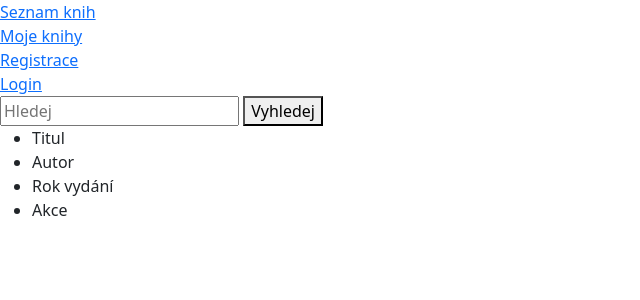
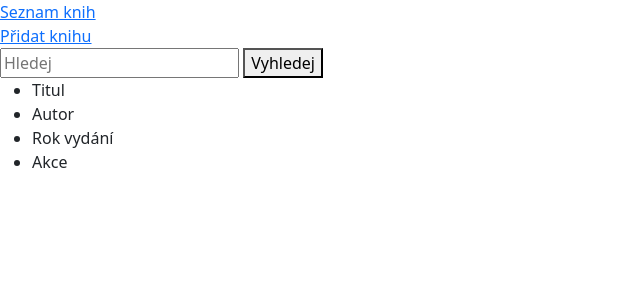
Before and after one commit to MichalEder/LibrApp, a Django app: template dj_Librapp/Librapp/templates/Librapp/index.html in a window 1280 px wide. Shown: the top 300 px of the page, without its empty margins (0-640 px from the left). Run offline with Django 4.2, Linux system fonts and the light colour scheme; the template is opened without the code that fills it, so the values that code supplies are empty; parts of the project's set-up code (start-up, migrations or seed data) failed here and were passed over; some libraries are stand-ins or nearby versions.

Commit message:
uprava navbar

```diff
--- a/dj_Librapp/Librapp/templates/base.html
+++ b/dj_Librapp/Librapp/templates/base.html
@@ -12,13 +12,12 @@
 <body>
     <nav>
         <div class="flex_box">
-            <div class="nav_item"><a href="{% url 'books list' %}">Seznam knih</a></div>
-            <div class="nav_item"><a href="{% url 'add book' %}">Moje knihy</a></div>
+            <div class="nav_item"><a href="{% url 'seznam' %}">Seznam knih</a></div>
+            <div class="nav_item"><a href="{% url 'pridat knihu' %}">Přidat knihu</a></div>
             {% if request.user.is_authenticated %}
-            <div class="nav_item"><a href="{% url 'logout' %}">Logout</a></div>
+
             {% else %}
-            <div class="nav_item"><a href="{% url 'register' %}">Registrace</a></div>
-            <div class="nav_item"><a href="{% url 'login' %}">Login</a></div>
+
             {% endif %}
 
         </div>
```
